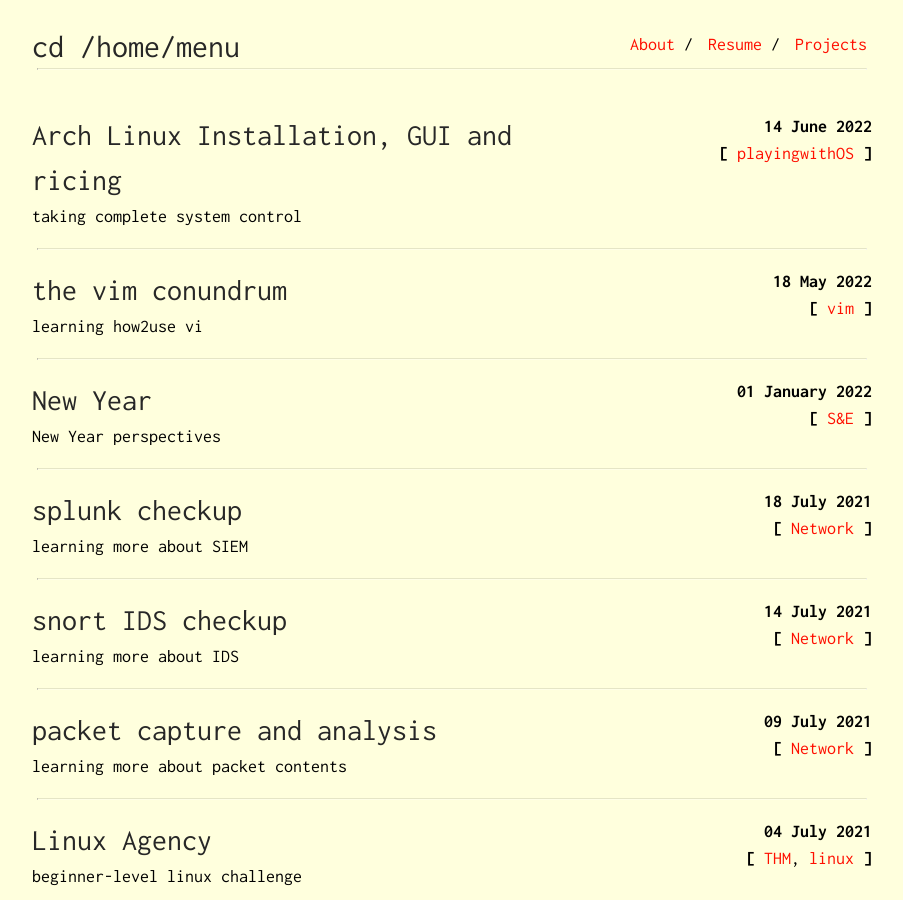
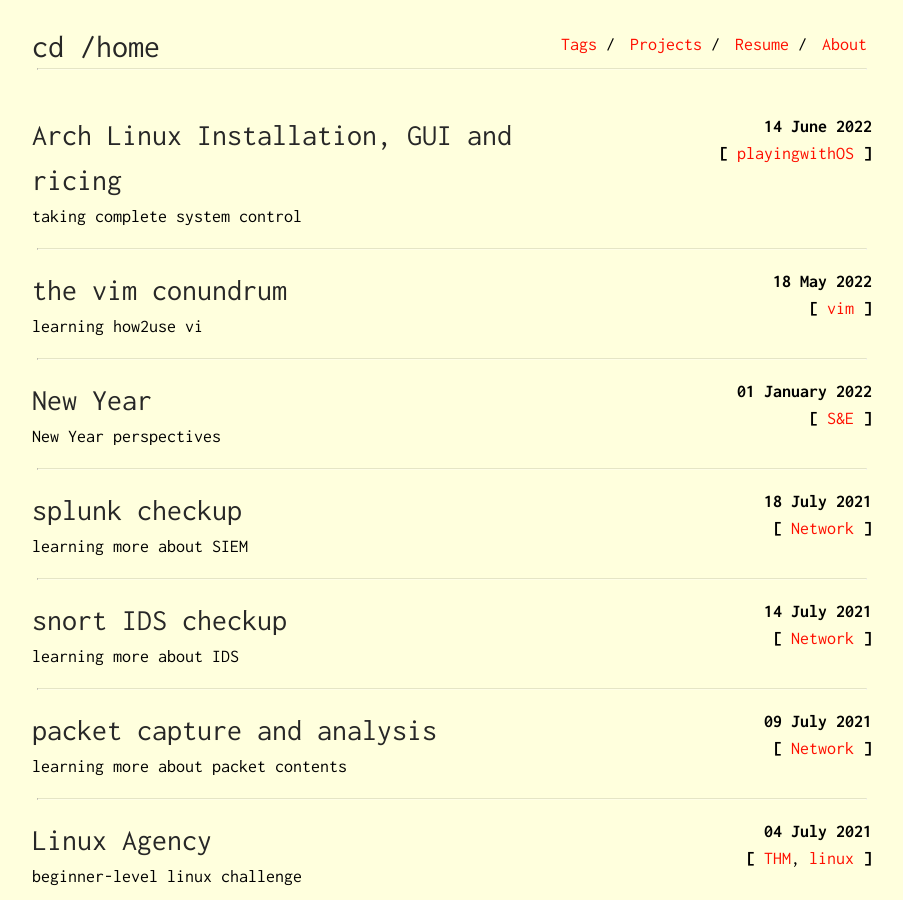
Before and after one commit to pruthviraj6/parchment, a Jekyll site: the page built from index.html, in a window 1280 px wide and 900 px high. Shown: the whole window, without its empty margins (188-1091 px from the left). Built offline with Jekyll 4.4.1, drawn with Linux system fonts in a browser that asks for light colours.

Commit message:
navbar update

```diff
--- a/_config.yml
+++ b/_config.yml
@@ -1,4 +1,4 @@
-title: cd /home/menu
+title: cd /home
 author: pruthvi raj
 subtitle: pursuing infosec
 
@@ -18,11 +18,13 @@ sass:
     sass_dir: css
 
 navbar:
+ - name: "Tags"
+   link: "../tags"
+ - name: "Projects"
+   link: "projects"
+ - name: "Resume"
+   absolute-link: "https://raw.githubusercontent.com/burningatlas/burningatlas.github.io/master/Diya-Gupta.pdf"
  - name: "About"
    link: "about"
- - name: "Resume"
-   absolute-link: "https://raw.githubusercontent.com/burningatlas/burningatlas.github.io/master/Diya-Gupta.pdf"
- - name: "Projects"
-   link: "projects"
 
 markdown: kramdown
```
